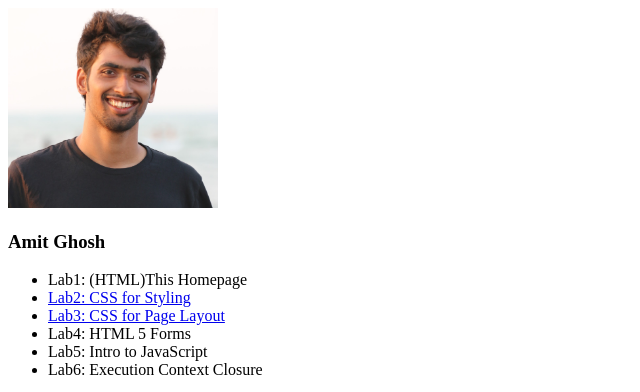
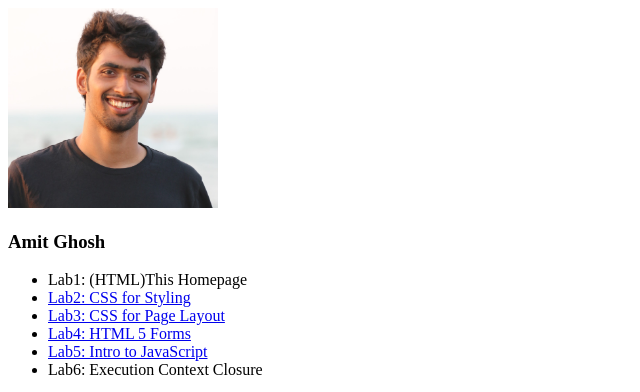
Before and after one commit to amitbd1508/wap.github.io, a plain HTML site: page index.html in a window 1280 px wide. Shown: the top 392 px of the page, without its empty margins (0-640 px from the left). Drawn offline with Linux system fonts and the light colour scheme.

Commit message:
add lab 4 and lab 5. need to refactor

```diff
--- a/index.html
+++ b/index.html
@@ -16,8 +16,8 @@
             <a href="./lab2/index.html">Lab2: CSS for Styling</a>
         </li>
         <li><a href="./lab3/index.html">Lab3: CSS for Page Layout</a></li>
-        <li>Lab4: HTML 5 Forms</li>
-        <li>Lab5: Intro to JavaScript</li>
+        <li><a href="./lab4/index.html">Lab4: HTML 5 Forms</a></li>
+        <li><a href="./lab5/index.html">Lab5: Intro to JavaScript</a></li>
         <li>Lab6: Execution Context Closure</li>
     </ul>
 
```
Also changed, not shown: lab3/index.html (+1 -1 lines), 1 other file.
